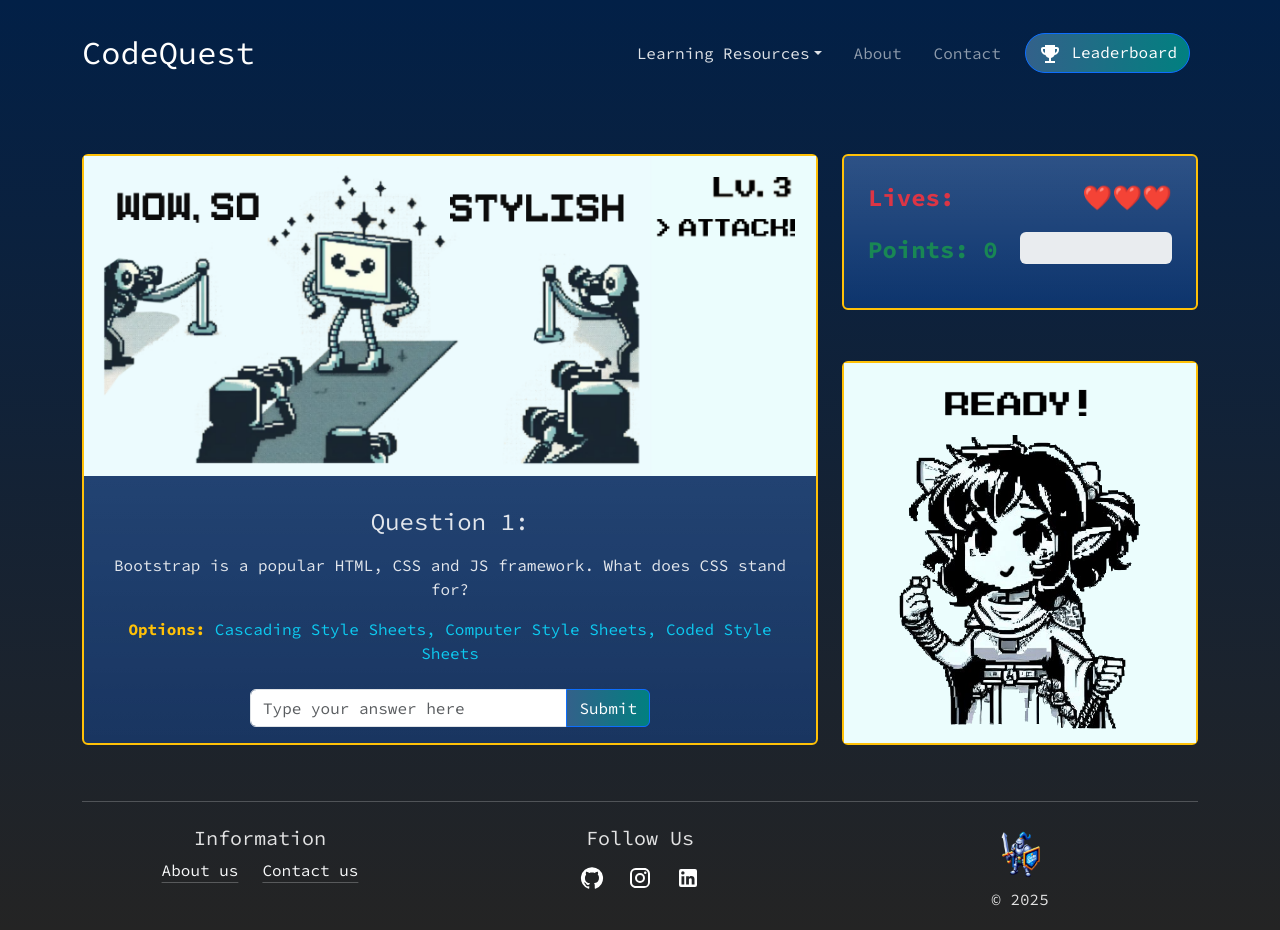
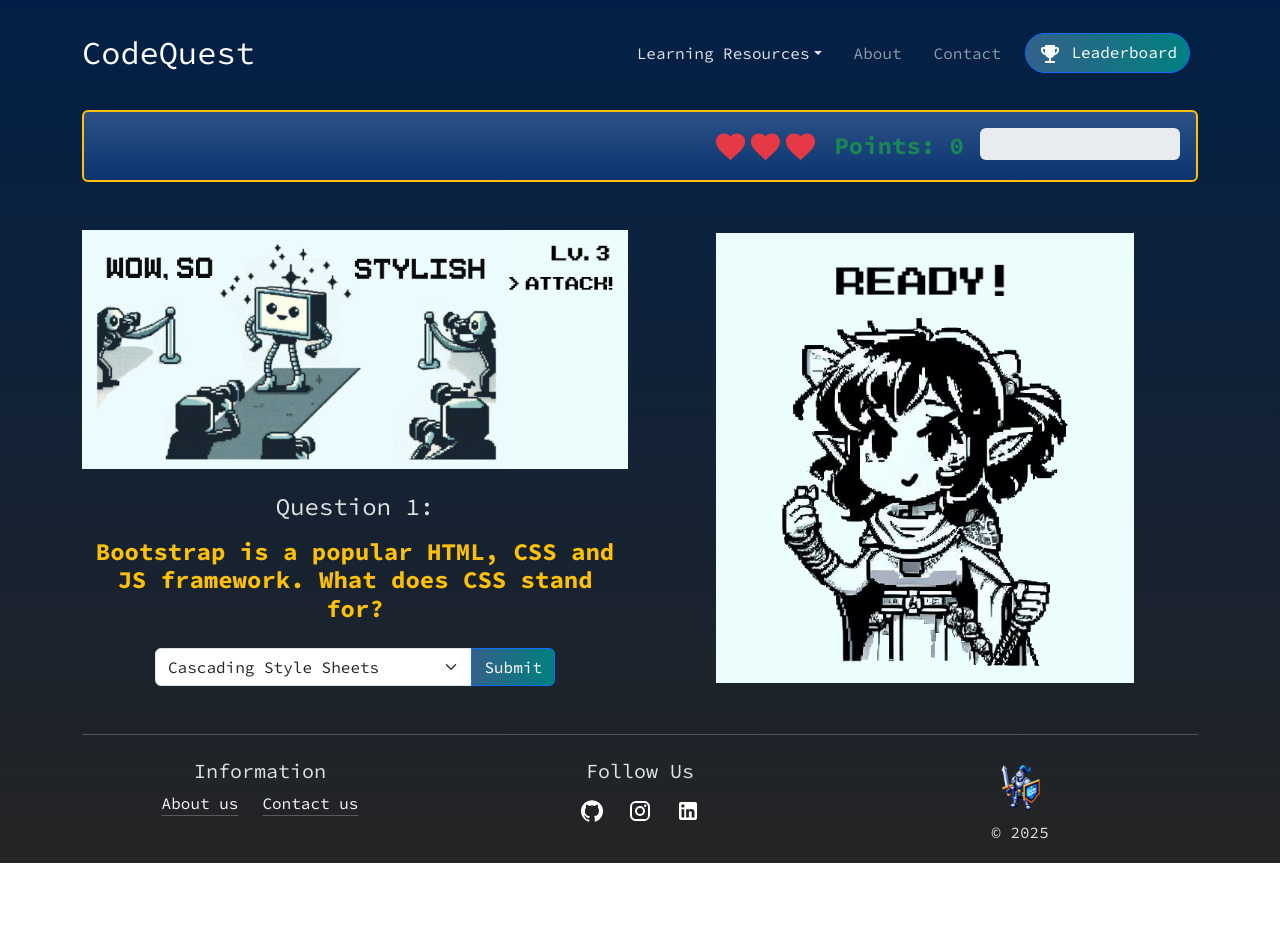
Before and after one commit to obutsan/code-quiz, a React (Vite) app: page /level3 in a window 1280 px wide. After the commit the page ends 863 px from the top, so only its background shows below. Built offline with nearby package versions, Linux system fonts and the light colour scheme.

Commit message:
edit styles challange3

```diff
--- a/src/components/BootstrapChallenge/BootstrapChallenge.jsx
+++ b/src/components/BootstrapChallenge/BootstrapChallenge.jsx
@@ -30,27 +30,25 @@ export default function Challenge({ count, handleAnswerButton, gameOver, questio
 		<>
 			<div id='challenge'>
 				<h4 className="my-3">Question {count + 1}:</h4>
-				<p className='question'>{question}</p>
-				<p>
-					<span className='question bold-text text-warning'>Options: </span>
-					{answerOptions.map((option, index) => (
-						<span key={index} className="answer-option text-info ">
-							{option}
-							{index !== answerOptions.length - 1 && <span className="option-spacing">, </span>}
-						</span>
-					))}
-				</p>
+				<p className='question h4 fw-bold text-warning'>{question}</p>
+
 				<Form onSubmit={handleAnswer} className="mx-auto mt-4" style={{ maxWidth: '400px' }}>
           <InputGroup>
-						<Form.Control
-							type="text"
-							placeholder={validationError ? validationError : "Type your answer here"}
+            <Form.Select
               value={userAnswer}
               onChange={(e) => setUserAnswer(e.target.value)}
               disabled={gameOver || questionAnswered}
               className={submittedWithoutInput && userAnswer.trim() === '' ? "bg-danger-subtle" : ""}
-						/>
-						<Button type="submit" className="gradient-bg-blue-no-shadow" disabled={gameOver || questionAnswered}>Submit</Button>
+            >
+              {answerOptions.map((option, index) => (
+                <option key={index} value={option}>
+                  {option}
+                </option>
+                ))}
+            </Form.Select>
+            <Button type="submit" className="gradient-bg-blue-no-shadow" disabled={gameOver || questionAnswered}>
+            Submit
+            </Button>
           </InputGroup>
         </Form>
 			</div>
--- a/src/components/BootstrapChallenge/BootstrapGame.jsx
+++ b/src/components/BootstrapChallenge/BootstrapGame.jsx
@@ -7,6 +7,7 @@ import Points from "./Points";
 import Character from './Character';
 import LevelComplete from './LevelComplete';
 import GameOver from './GameOver';
+import Livess from './../JavaScriptChallenge/Lives';
 import { savePointsToStorage } from '../../utils/localStorage';
 
 export default function Game() {
@@ -87,7 +88,79 @@ export default function Game() {
 	const imageSrc = currentQuestion.image || '';
 
 	return (
-		<Container className="mt-5">
+
+
+<Container className="mt-1">
+  <Row className="text-center justify-content-center flex-row">
+
+    <Col xs="12" className="mb-5">
+      <div className="border border-2 border-warning rounded gap-3 p-3 bg-primary bg-opacity-25 bg-gradient d-flex justify-content-end align-items-center">
+        <Livess lives={lives} />
+        <Points
+          points={points}
+          totalQuestions={questions.length}
+          pointsPerQuestion={10}
+        />
+      </div>
+    </Col>
+
+
+    <Col xs="12" className="mb-2">
+      <Row>
+
+        <Col xs="12" md="6" className="d-flex flex-column align-items-center">
+          {imageSrc && (
+            <Image
+              src={imageSrc}
+              alt="Question Image"
+              fluid
+              className="img-fluid mb-2"
+            />
+          )}
+
+          <div className="w-100">
+            {!gameOver && !allQuestionsAnswered && (
+              <Challenge
+                count={count}
+                handleAnswerButton={handleAnswerButton}
+                gameOver={gameOver}
+              />
+            )}
+            {allQuestionsAnswered && (
+              <LevelComplete
+                totalQuestions={questions.length}
+                pointsPerQuestion={10}
+              />
+            )}
+            {gameOver && (
+              <GameOver
+                handleRestartGame={handleRestartGame}
+                points={points}
+                handleBuyLife={handleBuyLife}
+              />
+            )}
+          </div>
+        </Col>
+
+
+        <Col xs="12" md="6" className="d-flex justify-content-center align-items-center">
+          <div className="w-100">
+            <Character
+              lives={lives}
+              points={points}
+              message={message}
+              gameOver={gameOver}
+              allQuestionsAnswered={allQuestionsAnswered}
+              handleRestartGame={handleRestartGame}
+            />
+          </div>
+        </Col>
+      </Row>
+    </Col>
+  </Row>
+</Container>
+
+	/*<Container className="mt-1">
 			<Row className="justify-content-md-center text-center">
 				<Col md="4" className="order-md-2 d-flex flex-column justify-content-between mb-3">
 					<div className="border border-2 border-warning rounded p-4 mb-3 bg-primary bg-opacity-25 bg-gradient">
@@ -98,7 +171,7 @@ export default function Game() {
 							pointsPerQuestion={10}
 						/>
 					</div>
-					<div className="border border-2 border-warning rounded text-center bg-primary bg-opacity-25 bg-gradient d-none d-sm-block">
+					<div className="border border-2 border-warning rounded text-center bg-primary bg-opacity-25 bg-gradient d-sm-block">
 						<Character
 							lives={lives}
 							points={points}
@@ -129,6 +202,7 @@ export default function Game() {
 					</div>
 				</Col>
 			</Row>
-		</Container>
+		</Container>*/
+
 	);
 }
--- /dev/null
+++ b/src/components/BootstrapChallenge/Challenge3.css
@@ -0,0 +1,10 @@
+.custom-height {
+    max-height: 450px; /* Зменшена висота для мобільних пристроїв */
+}
+
+@media (max-width: 576px) {
+    .custom-height {
+        max-height: 250px; /* Зменшена висота для мобільних пристроїв */
+        margin-top: 20px;
+    }
+}
--- a/src/components/BootstrapChallenge/Character.jsx
+++ b/src/components/BootstrapChallenge/Character.jsx
@@ -1,12 +1,50 @@
 import React from 'react';
 import { Image } from 'react-bootstrap';
 import characterData from "../../databases/bootstrapCharacter.json";
+import './Challenge3.css'
+
 
 const ProgressModule = ({ message, gameOver, allQuestionsAnswered }) => {
     const getCharacterImage = () => {
+        let character;
+
+        if (gameOver) {
+            character = characterData.find(character => character.id === "gameOverCharacter");
+        } else if (allQuestionsAnswered) {
+            character = characterData.find(character => character.id === "gameWonCharacter");
+        } else if (message.startsWith("Life bought")) {
+            character = characterData.find(character => character.id === "readyCharacter");
+        } else {
+            character = characterData.find(character =>
+                (character.id === "winCharacter" && message.startsWith("Correct")) ||
+                (character.id === "loseCharacter" && message.startsWith("Incorrect")) ||
+                (character.id === "readyCharacter" && message === 'Ready')
+            );
+        }
+
+        return character ? (
+            <Image
+                src={character.image}
+                alt={character.id}
+                fluid
+                className="img-fluid custom-height" // Set the maxHeight here
+            />
+        ) : null; // Handle the case when character is not found
+    };
+
+    return (
+        <div>
+            {getCharacterImage()}
+        </div>
+    );
+};
+
+
+/*const ProgressModule = ({ message, gameOver, allQuestionsAnswered }) => {
+    const getCharacterImage = () => {
         if (gameOver) {
             const gameOverCharacter = characterData.find(character => character.id === "gameOverCharacter");
-            return <Image src={gameOverCharacter.image} alt="gameOverCharacter" fluid />;
+            return <Image  src={gameOverCharacter.image} alt="gameOverCharacter" fluid />;
         }
         if (allQuestionsAnswered) {
             const gameWonCharacter = characterData.find(character => character.id === "gameWonCharacter");
@@ -29,6 +67,6 @@ const ProgressModule = ({ message, gameOver, allQuestionsAnswered }) => {
             {getCharacterImage()}
         </div>
     );
-};
+};*/
 
 export default ProgressModule;
--- a/src/components/BootstrapChallenge/Points.jsx
+++ b/src/components/BootstrapChallenge/Points.jsx
@@ -7,14 +7,14 @@ const Points = ({ points }) => {
 
 	return (
 		<div className="d-flex justify-content-between text-success fw-bold fs-4">
-			<p>Points: {points}</p>
+    <p style={{ marginBottom: '0' }}>Points: {points}</p>
     <ProgressBar
         animated
         now={progress}
         label={`${points}`}
         variant="success"
-				className="w-50"
-				style={{ height: '32px' }}
+        className="d-none d-md-flex ms-3" // Змінено на d-md-inline
+        style={{ height: '32px', width: '200px' }} // Змінено на width: 'auto' для автоматичної ширини
     />
 </div>
 	);
--- a/src/components/JavaScriptChallenge/JavaScriptChallange.css
+++ b/src/components/JavaScriptChallenge/JavaScriptChallange.css
@@ -72,3 +72,11 @@
   width: 100%;
   margin-top: 10px;
 }
+
+
+.form-check-input:checked + .btn-outline-primary {
+  background-color:  rgba(255, 200, 0, 0.6);
+  border-color:  rgba(255, 200, 0, 0.6);
+  color: white;
+  font-weight: bold;
+}
--- a/src/components/JavaScriptChallenge/JavaScriptChallenge.jsx
+++ b/src/components/JavaScriptChallenge/JavaScriptChallenge.jsx
@@ -14,20 +14,49 @@ export default function JavaScriptChallenge({ count, handleAnswerButton, isFormD
         <img className="hero1 img-fluid" src="images/officeKnight.gif" alt="hero1" style={{ maxWidth: '20em', height: 'auto' }}/>
       </div>
 
-      <div className="col-12 col-md-8 col-lg-6 justify-content-center challenge text-center py-3 px-4" style={{ border: '10px solid #0d213c', borderRadius: '8px', backgroundColor: 'rgba(35, 105, 173, 0.5)' }}>
-        <h3 className="question" style={{ fontWeight: '700', borderBottom: '4px solid rgba(255, 100, 0, 0.5)', marginBottom: '1rem' }}>{question}</h3>
-      	<form onSubmit={handleAnswerButton} disabled={isFormDisabled}>
+      <div
+        className="col-12 col-md-8 col-lg-6 justify-content-center challenge text-center py-3 px-4 rounded"
+        style={{
+        backgroundColor: 'rgba(35, 105, 173, 0.5)',
+        }}
+>
+        <h3 className="question"
+            style={{
+            fontWeight: '700',
+            borderBottom: '4px solid rgba(255, 100, 0, 0.5)',
+            marginBottom: '1rem',
+            }}
+       >
+       {question}
+       </h3>
+       <form className="ms-3" onSubmit={handleAnswerButton} disabled={isFormDisabled}>
        <div className="btn-group-vertical w-100">
          {answerOptions.map((option, index) => (
-            <div key={uuidv4()} className="form-check w-100">
-			      <input type="radio" сlassName="btn-check" name="answer" id={`option${index}`} value={option}/>
-			      <label className="btn btn-outline-primary" htmlFor={`option${index}`}>
+        <div
+          key={uuidv4()}
+          className="form-check d-flex align-items-center gap-2 px-2 py-1"
+        >
+          <input
+            type="radio"
+            className="form-check-input"
+            name="answer"
+            id={`option${index}`}
+            value={option}
+          />
+          <label
+            className="btn btn-outline-primary d-flex align-items-center flex-grow-1 justify-content-center"
+            htmlFor={`option${index}`}
+          >
             {option}
           </label>
         </div>
       ))}
     </div>
-         <button type="submit" className="btn btn-warning mt-3 answerBtn" disabled={isFormDisabled}>
+    <button
+      type="submit"
+      className="btn btn-warning mt-3 answerBtn"
+      disabled={isFormDisabled}
+    >
       Submit
     </button>
   </form>
```
Lines whose indentation alone changed are shown as unchanged.
